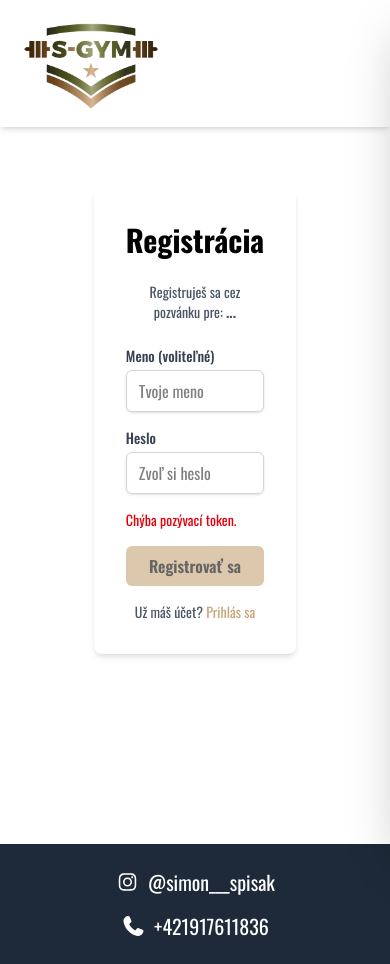
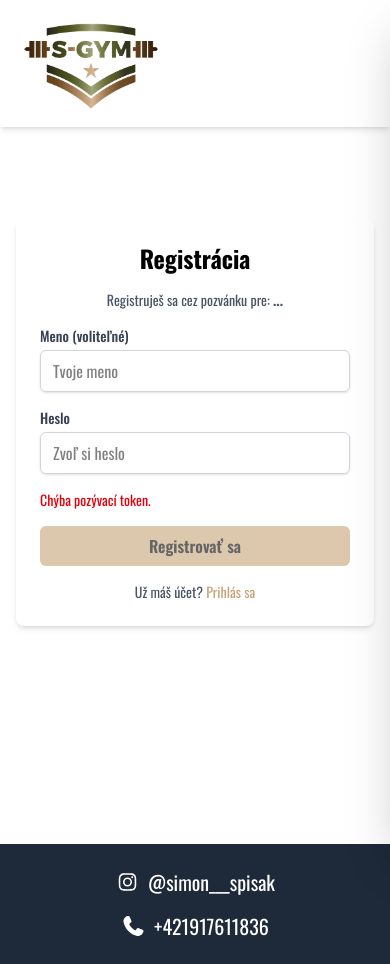
Before and after one commit to MartinLapsansky/sgym, a Next.js app: page /auth/register-coach in a window 390 px wide. Built offline with nearby package versions, Linux system fonts and the light colour scheme.

Commit message:
edited respons

```diff
--- a/src/app/auth/register-coach/page.tsx
+++ b/src/app/auth/register-coach/page.tsx
@@ -84,9 +84,9 @@ export default function Register() {
 
     if (status === "loading") {
     return (
-            <div className="min-h-screen flex items-center justify-center w-1/3 mx-auto">
-                <div className="bg-white p-8 rounded-lg shadow-md w-500">
-                    <h1 className="text-3xl font-bold mb-6 text-center">Registrácia</h1>
+      <div className="min-h-screen flex items-center justify-center px-4">
+        <div className="bg-white w-full max-w-md sm:max-w-lg md:max-w-xl rounded-lg shadow-md p-6 sm:p-8">
+          <h1 className="text-2xl sm:text-3xl font-bold mb-4 sm:mb-6 text-center">Registrácia</h1>
           <p className="text-center text-sm text-gray-600">Načítavam pozvánku...</p>
         </div>
       </div>
@@ -94,11 +94,11 @@ export default function Register() {
   }
 
   return (
-        <div className="min-h-screen flex items-center justify-center w-1/3 mx-auto">
-            <div className="bg-white p-8 rounded-lg shadow-md w-500">
-                <h1 className="text-3xl font-bold mb-6 text-center">Registrácia</h1>
+    <div className="min-h-screen flex items-center justify-center px-4">
+      <div className="bg-white w-full max-w-md sm:max-w-lg md:max-w-xl rounded-lg shadow-md p-6 sm:p-8">
+        <h1 className="text-2xl sm:text-3xl font-bold mb-4 sm:mb-6 text-center">Registrácia</h1>
 
-                <p className="text-center text-sm text-gray-600 mb-6">
+        <p className="text-center text-sm text-gray-600 mb-4 sm:mb-6">
           Registruješ sa cez pozvánku pre: <strong>{email || "..."}</strong>
         </p>
 
```
Lines whose indentation alone changed are shown as unchanged.
